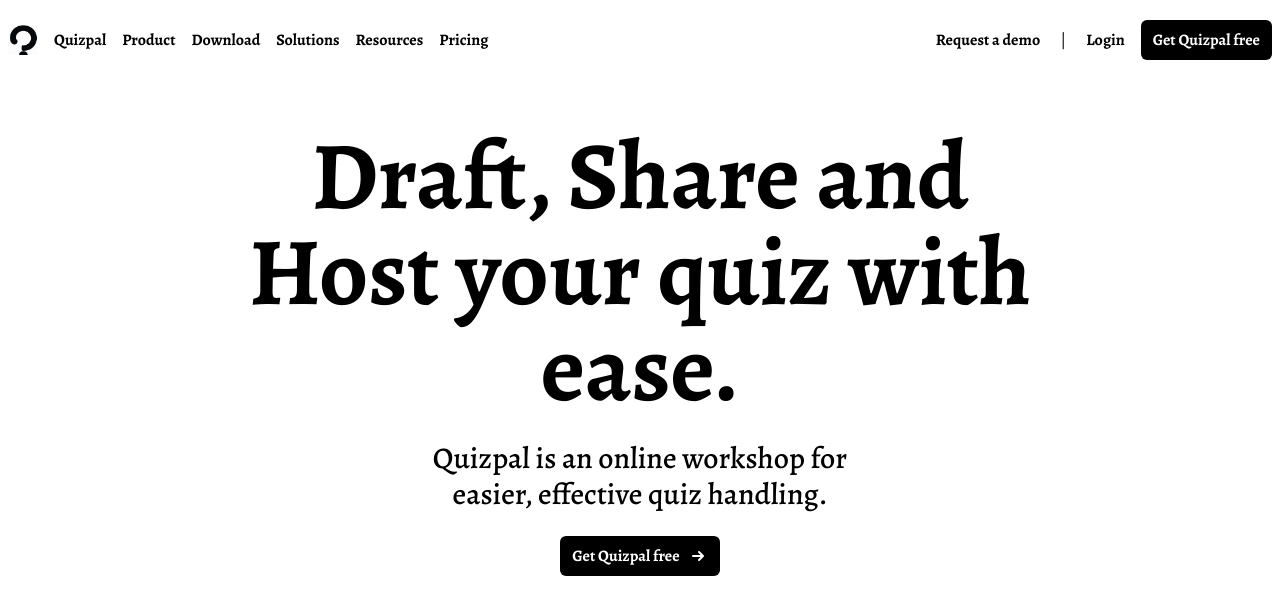
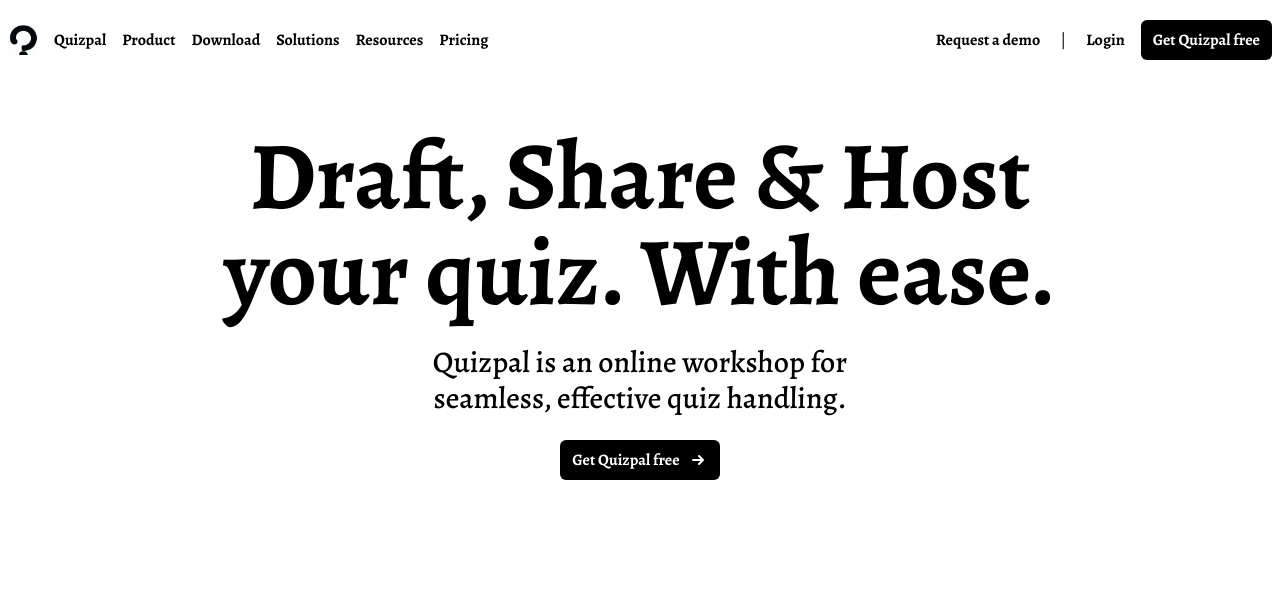
Before and after one commit to mmesomasaint/quizpal-lander, a Next.js app: page / in a window 1280 px wide. Shown: the top 614 px of the page. Built offline with nearby package versions, Linux system fonts and the light colour scheme.

Commit message:
Fix: reWrite the showcase copy

```diff
--- a/pages/index.tsx
+++ b/pages/index.tsx
@@ -14,10 +14,10 @@
       <main className='mt-32'>
         <div className='text-center'>
           <h1 className='text-6xl md:text-8xl font-bold mb-6 w-[90%] sm:w-[85%] lg:w-[65%] mx-auto'>
-            Draft, Share and Host your quiz with ease.
+            Draft, Share &amp; Host your quiz. With ease.
           </h1>
           <h3 className='text-xl md:text-3xl font-medium mb-6 w-[80%] sm:w-[55%] xl:w-[35%] mx-auto'>
-            Quizpal is an online workshop for easier, effective quiz handling.
+            Quizpal is an online workshop for seamless, effective quiz handling.
           </h3>
           <button className='inline-flex justify-start items-center gap-2 py-2 px-3 bg-black rounded-md'>
             <span className='text-sm sm:text-base font-bold leading-none text-white'>Get Quizpal free</span>
```
